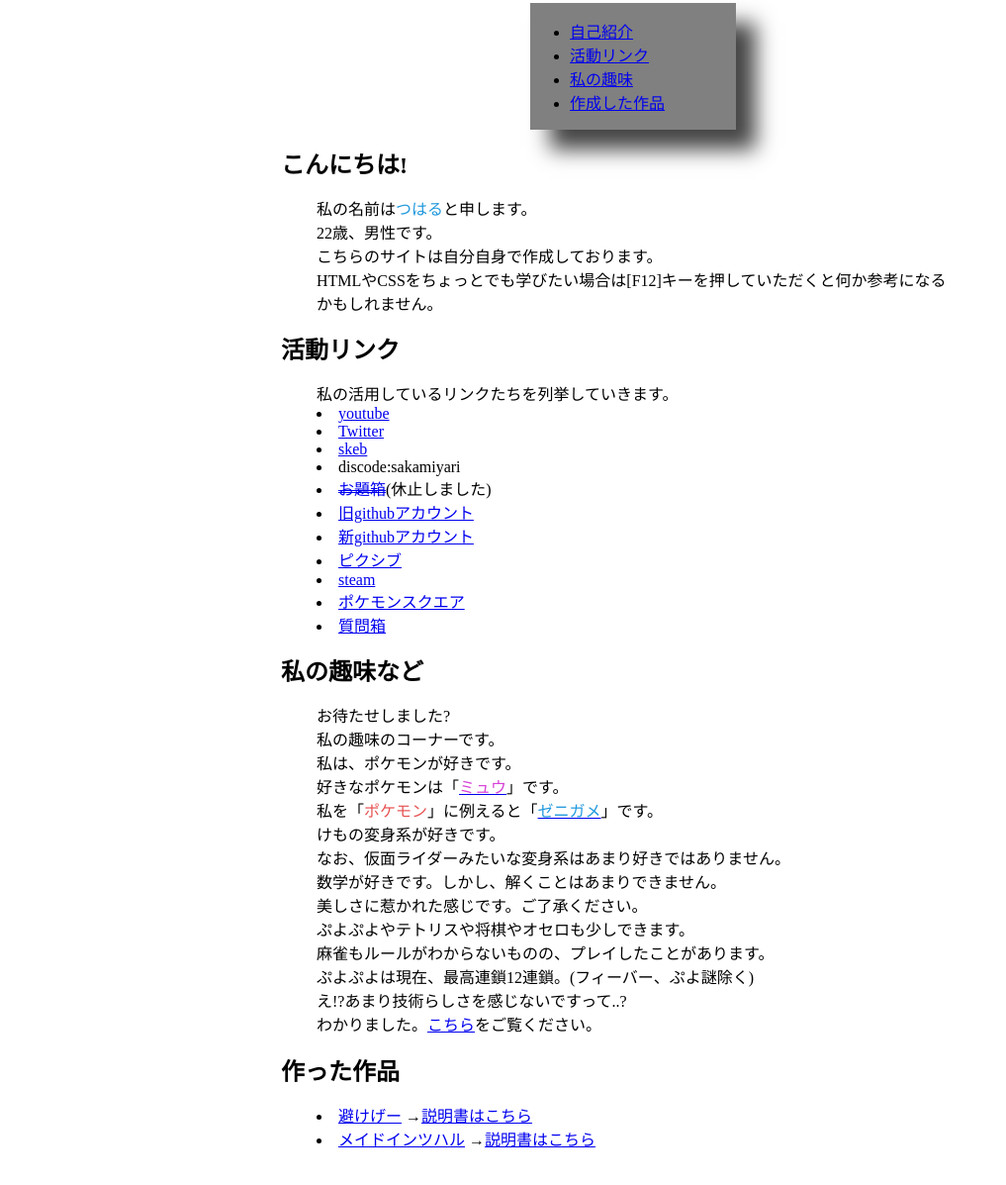
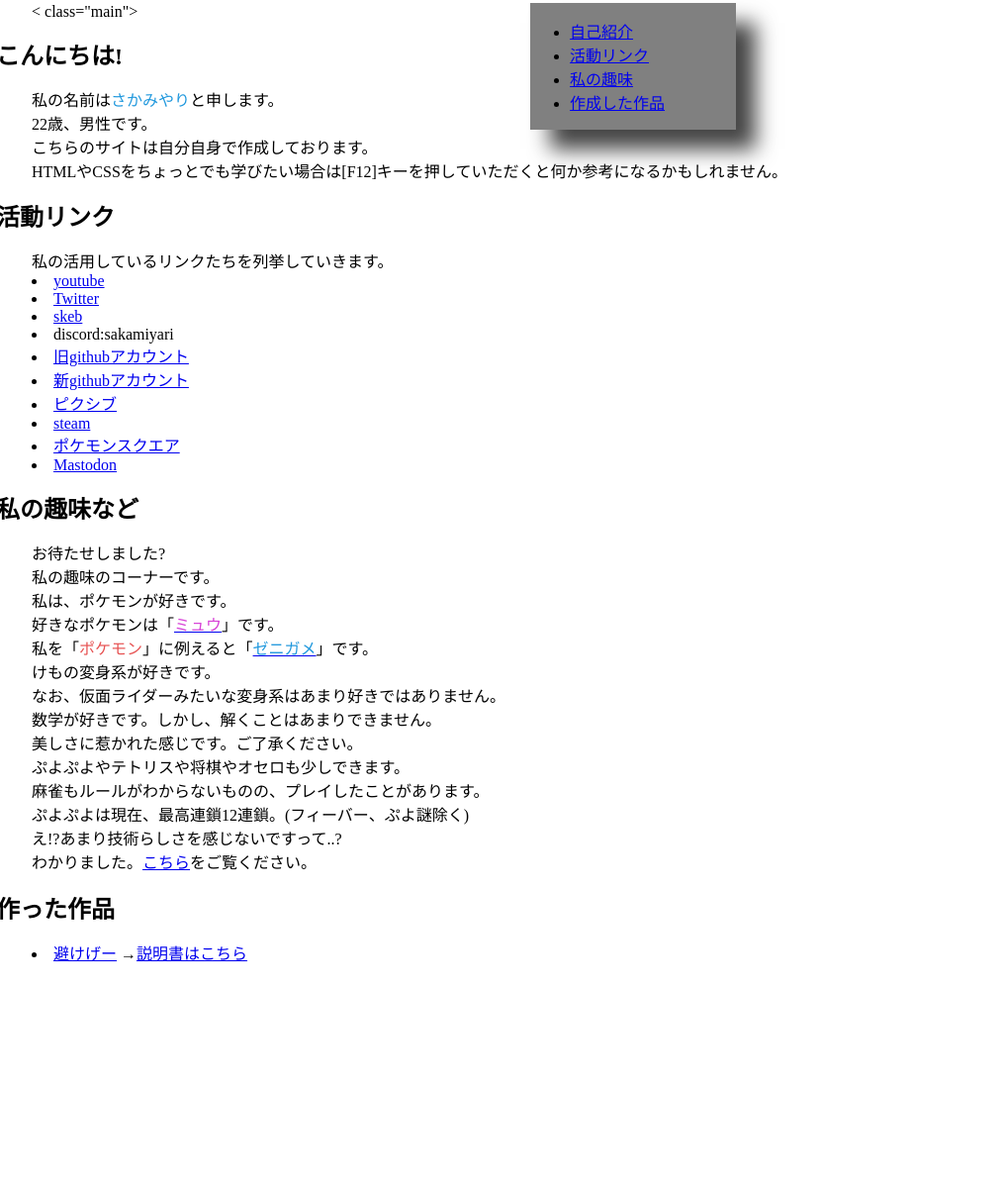
Before and after one commit to takadakazuya/takadakazuya.homepage.io, a plain HTML site: page index.html in a window 1280 px wide. Shown: the part 29-1226 px from the top of the page at 99% size, without its empty margins (0-1017 px from the left). After the commit the page ends 1035 px from the top, so only its background shows below. Drawn offline with Linux system fonts and the light colour scheme.

Commit message:
マスドンリンクついか

```diff
--- a/index.html
+++ b/index.html
@@ -58,8 +58,9 @@
 
         @media (orientation: portrait) {
             h1 {
-                margin-left: 0em!important;
+                margin-left: 0em !important;
             }
+
             div {
                 display: contents;
             }
@@ -76,9 +77,9 @@
             <li><a href="#4">作成した作品</a></li>
         </ul>
     </div>
-    <div class="main">
+    < class="main">
         <h1 id="1">こんにちは!</h1>
-        私の名前は<span class="namae">つはる</span>と申します。</br>
+        私の名前は<span class="namae">さかみやり</span>と申します。</br>
         <span id="nennrei"></span>歳、男性です。
         <br> こちらのサイトは自分自身で作成しております。
         </br> HTMLやCSSをちょっとでも学びたい場合は[F12]キーを押していただくと何か参考になるかもしれません。
@@ -88,20 +89,21 @@
         <li><a href="https://www.youtube.com/channel/UCSYV7JfqI3NxiEOJdxf0kYw" target="_blank">youtube</a></li>
         <li><a href="https://twitter.com/sakamiyariwike" target="_blank">Twitter</a></li>
         <li><a href="https://skeb.jp/@sakamiyariwike" target="_blank">skeb</a></li>
-        <li>discode:sakamiyari</li>
-        <li><a href="https://odaibako.net/u/sakamiyariwike" target="_blank" class="kyuusi">お題箱</a>(休止しました)</li>
+        <li>discord:sakamiyari</li>
         <li><a href="https://github.com/sakamiyari" target="_blank">旧githubアカウント</a></li>
         <li><a href="https://github.com/takadakazuya" target="_blank">新githubアカウント</a></li>
         <li><a href="https://www.pixiv.net/users/58770420" target="_blank">ピクシブ</a></li>
         <li><a href="https://steamcommunity.com/profiles/76561199209402015/" target="_blank">steam</a></li>
         <li><a href="https://pokemon.sorakaze.info/dashboards/" target="_blank">ポケモンスクエア</a></li>
-        <li><a href="https://zabuu.site/user/detail/1066989195980234753">質問箱</a></li>
+        <li><a rel="me" href="https://kemonodon.club/@sakamiyariwike" target="_blank">Mastodon</a></li>
         <h1 id="3">私の趣味など</h1>
         お待たせしました?
         <br> 私の趣味のコーナーです。
         <br> 私は、ポケモンが好きです。
-        <br> 好きなポケモンは「<a href="https://zukan.pokemon.co.jp/detail/151" target="_blank"><span class="pokemon">ミュウ</span></a>」です。
-        <br> 私を「<span class="jisin">ポケモン</span>」に例えると「<a href="https://zukan.pokemon.co.jp/detail/007" target="_blank"><span class="namae">ゼニガメ</span></a>」です。
+        <br> 好きなポケモンは「<a href="https://zukan.pokemon.co.jp/detail/151" target="_blank"><span
+                class="pokemon">ミュウ</span></a>」です。
+        <br> 私を「<span class="jisin">ポケモン</span>」に例えると「<a href="https://zukan.pokemon.co.jp/detail/007"
+            target="_blank"><span class="namae">ゼニガメ</span></a>」です。
         <br> けもの変身系が好きです。
         <br>なお、仮面ライダーみたいな変身系はあまり好きではありません。
         <br> 数学が好きです。しかし、解くことはあまりできません。
@@ -112,8 +114,8 @@
         <br>え!?あまり技術らしさを感じないですって..?
         <br>わかりました。<a href="gijyutu.html">こちら</a>をご覧ください。
         <h1 id="4">作った作品</h1>
-        <li><a href="https://takadakazuya.github.io/Avoid-game/">避けげー</a> →<a href="https://github.com/takadakazuya/Avoid-game">説明書はこちら</a></li>
-        <li><a href="https://takadakazuya.github.io/tuharuware/">メイドインツハル</a> →<a href="https://github.com/takadakazuya/tuharuware">説明書はこちら</a></li>
+        <li><a href="https://takadakazuya.github.io/Avoid-game/">避けげー</a> →<a
+                href="https://github.com/takadakazuya/Avoid-game">説明書はこちら</a></li>
         </div>
         <script>
             let $nenrei = document.getElementById("nennrei");
```
Lines whose indentation alone changed are shown as unchanged.
